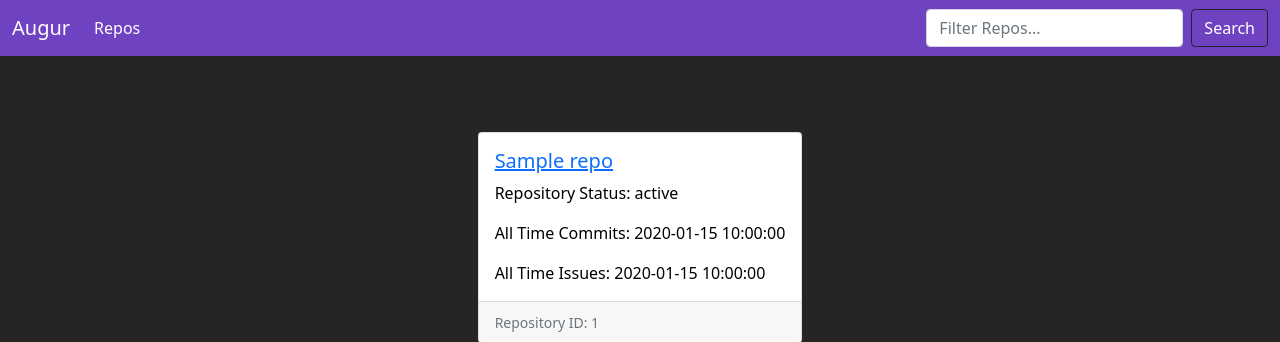
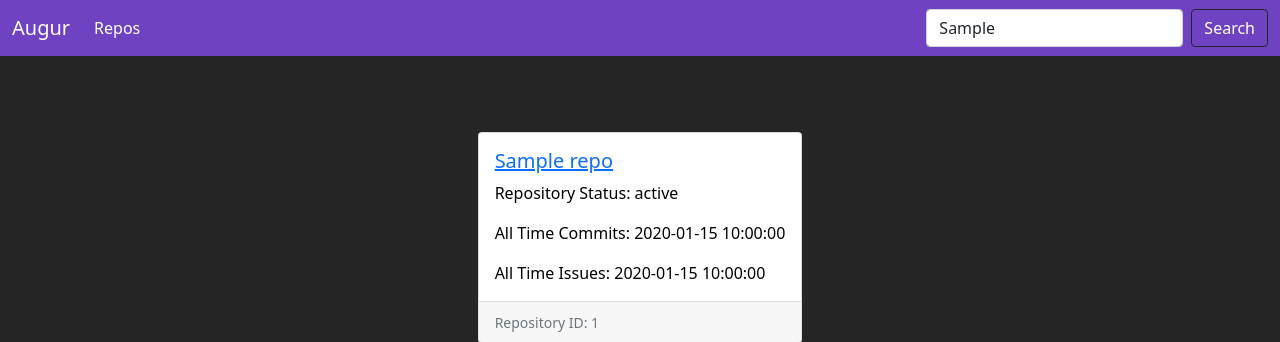
Before and after one commit to augurlabs/augur_view, a Flask app: template templates/index.html in a window 1280 px wide. Shown: the top 342 px of the page. Run offline with Flask 2, Linux system fonts and the light colour scheme; the template is opened without the code that fills it: most values are stand-ins (such as "Sample title", 1, 10 or a date in 2020).

Commit message:
Implemented search functionality

```diff
--- a/augur_view.py
+++ b/augur_view.py
@@ -27,7 +27,10 @@ def augur_view():
                 if query in repo["repo_name"]:
                     results.append(repo)
             data = results
-        page = render_template('index.html', title="Repos - Augur View", repos=data)
+        else:
+            query = ""
+
+        page = render_template('index.html', title="Repos - Augur View", repos=data, query_key=query)
     except Exception as err:
         print(err)
         page = render_template('index.html', title="Repos - Augur View")
--- a/templates/index.html
+++ b/templates/index.html
@@ -52,8 +52,8 @@
                         <a class="nav-link disabled" href="#" tabindex="-1" aria-disabled="true">Disabled</a>
                     </li> -->
                 </ul>
-                <form class="d-flex">
-                    <input class="form-control me-2" type="search" placeholder="Filter Repos..." aria-label="Search">
+                <form class="d-flex" method="get" action="?">
+                    <input class="form-control me-2" name="q" type="search" placeholder="Filter Repos" aria-label="Search" value="{{query_key}}"></input>
                     <button class="btn btn-outline-dark" type="submit" style="color: white;">Search</button>
                 </form>
             </div>
```
